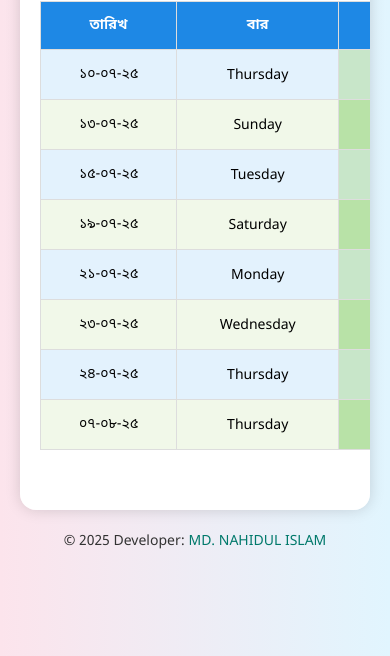
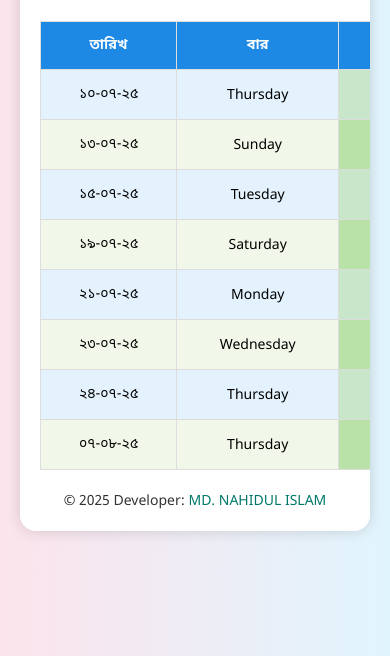
Before and after one commit to CYBERCOP-404/3RD_EXAM_ROOTINE, a plain HTML site: page index.html in a window 390 px wide. Shown: the part 188-844 px from the top of the page. Drawn offline with Linux system fonts and the light colour scheme.

Commit message:
Update index.html

```diff
--- a/index.html
+++ b/index.html
@@ -24,14 +24,14 @@
 
     .routine-box {
       background: #ffffff;
-      padding: 30px 20px 60px;
+      padding: 30px 20px 20px;
       border-radius: 16px;
       box-shadow: 0 0 15px rgba(0,0,0,0.15);
       width: 100%;
       max-width: 1100px;
-      position: relative;
       overflow-x: auto;
       transition: all 0.3s ease-in-out;
+      position: relative;
     }
 
     h1 {
@@ -97,13 +97,14 @@
       transform: scale(1.05);
     }
 
-    footer {
+    .footer {
+      text-align: center;
       margin-top: 20px;
       font-size: 16px;
       color: #333;
     }
 
-    footer a {
+    .footer a {
       text-decoration: none;
       color: #00796b;
     }
@@ -124,7 +125,7 @@
         right: 15px;
       }
 
-      footer {
+      .footer {
         font-size: 14px;
       }
     }
@@ -134,6 +135,7 @@
 
 <div id="routine" class="routine-box">
   <button class="download-btn" id="downloadBtn" onclick="downloadRoutine()">⬇ ডাউনলোড</button>
+
   <h1>📘 পরীক্ষার রুটিন</h1>
   <table>
     <thead>
@@ -155,18 +157,20 @@
       <tr class="highlight-afternoon"><td>০৭-০৮-২৫</td><td>Thursday</td><td>২:০০ PM</td><td>সোশ্যাল সায়েন্স</td></tr>
     </tbody>
   </table>
+
+  <div class="footer">
+    © 2025 Developer: <a href="https://cybercop-404.github.io/" target="_blank">MD. NAHIDUL ISLAM</a>
+  </div>
 </div>
-
-<footer>
-  © 2025 Developer: <a href="https://cybercop-404.github.io/" target="_blank">MD. NAHIDUL ISLAM</a>
-</footer>
 
 <script src="https://html2canvas.hertzen.com/dist/html2canvas.min.js"></script>
 <script>
   function downloadRoutine() {
     const routine = document.getElementById('routine');
     const btn = document.getElementById('downloadBtn');
-    btn.style.display = 'none'; // Hide button
+
+    // Hide the download button temporarily
+    btn.style.display = 'none';
 
     html2canvas(routine).then(canvas => {
       const link = document.createElement('a');
@@ -174,9 +178,11 @@
       link.href = canvas.toDataURL('image/png');
       link.click();
 
-      btn.style.display = 'block'; // Show again
+      // Show the button again after capture
+      btn.style.display = 'block';
       btn.textContent = "✅ ডাউনলোড সম্পন্ন!";
       btn.disabled = true;
+
       setTimeout(() => {
         btn.textContent = "⬇ ডাউনলোড";
         btn.disabled = false;
```
